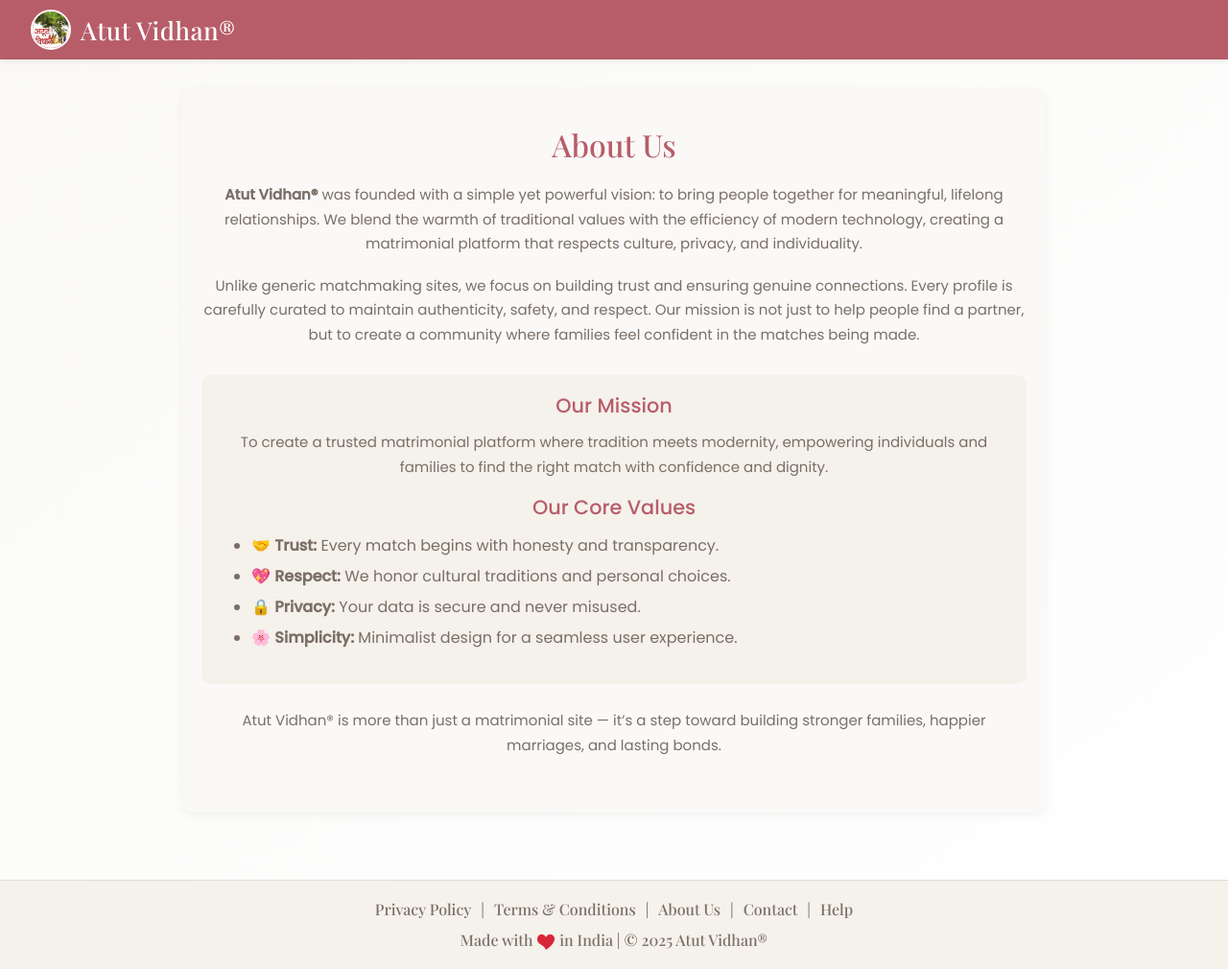
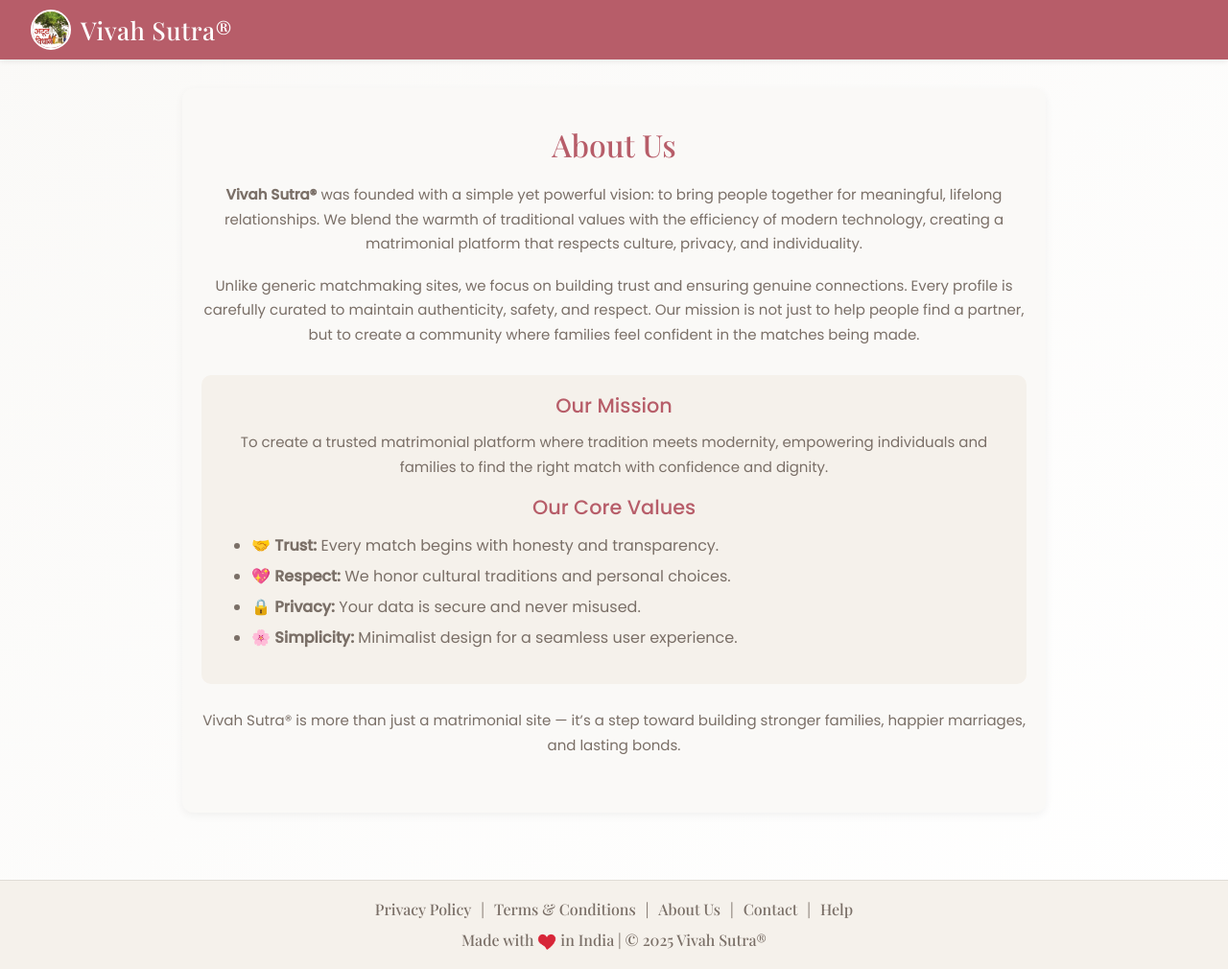
Before and after one commit to lakshayjindal/Atut, a Django app: page /about/ in a window 1280 px wide. Shown: the whole page at 96% size. Run offline with Django 5.2, Linux system fonts and the light colour scheme; tables that the repository leaves empty hold one stand-in row (values such as "Sample post"); some libraries are stand-ins or nearby versions.

Commit message:
Back to the repo

```diff
--- a/main/asgi.py
+++ b/main/asgi.py
@@ -14,3 +14,5 @@ application = ProtocolTypeRouter({
         )
     ),
 })
+
+print("USED ASGI")
--- a/pyproject.toml
+++ b/pyproject.toml
@@ -1,7 +1,7 @@
 [project]
-name = "atut-vidhan"
+name = "Vivah-Sutra"
 version = "1.0.0"
-description = "Atut Vidhan Matrimony Django ASGI App"
+description = "Vivah Sutra Matrimony Django ASGI App"
 authors = [
     { name = "Lakshay Jindal" }
 ]
--- a/templates/admin/base_site.html
+++ b/templates/admin/base_site.html
@@ -1,9 +1,9 @@
 {% extends "admin/base.html" %}
 
-{% block title %}Atut Vidhan Admin{% endblock %}
+{% block title %}Vivah Sutra Admin{% endblock %}
 
 {% block branding %}
-<h1 id="site-name"><a href="/admin">Atut Vidhan® Admin</a></h1>
+<h1 id="site-name"><a href="/admin">Vivah Sutra® Admin</a></h1>
 {% endblock %}
 
 {% block extrahead %}
--- a/templates/emails/otp_email.html
+++ b/templates/emails/otp_email.html
@@ -7,7 +7,7 @@
 <body style="font-family: Arial, sans-serif; background-color: #f7f7f7; padding: 40px 20px;">
   <div style="max-width: 600px; margin: auto; background-color: white; padding: 30px; border-radius: 8px; box-shadow: 0 5px 15px rgba(0,0,0,0.05);">
 
-    <h2 style="color: #2d3748;">🌸 Welcome to Atut Vidhan, {{ user.first_name|default:"Dear User" }}!</h2>
+    <h2 style="color: #2d3748;">🌸 Welcome to Vivah Sutra, {{ user.first_name|default:"Dear User" }}!</h2>
     <p style="font-size: 16px; color: #4a5568;">
       We're delighted to have you join our growing family of individuals looking for meaningful, lifelong connections.
     </p>
@@ -28,7 +28,7 @@
 
     <p style="font-size: 16px; color: #2d3748; margin-top: 40px;">
       With warm regards,<br>
-      💌 The Atut Vidhan Team
+      💌 The Vivah Sutra Team
     </p>
   </div>
 </body>
--- a/templates/user/auth/signup.html
+++ b/templates/user/auth/signup.html
@@ -1,7 +1,7 @@
 {% extends "../base.html" %}
 {% load static %}
 
-{% block title %}Sign Up | Atut Vidhan{% endblock title %}
+{% block title %}Sign Up | Vivah Sutra{% endblock title %}
 
 {% block extra_head %}
 <style>
--- a/templates/user/base.html
+++ b/templates/user/base.html
@@ -4,25 +4,25 @@
 <head>
     <meta charset="UTF-8">
     <meta name="viewport" content="width=device-width, initial-scale=1.0">
-    <title>Atut Vidhan® | {% block title %} {% endblock %}</title>
+    <title>Vivah Sutra® | {% block title %} {% endblock %}</title>
 
-    <meta name="description" content="Atut Vidhan® is a trusted matrimonial platform connecting singles for marriage. Discover profiles, search based on preferences, and connect with compatible life partners across India. Safe, secure, and easy matchmaking.">
-    <meta name="keywords" content="matrimonial, marriage, life partner, matchmaking site India, marriage profiles, Indian matrimonial, Atut Vidhan">
-    <meta name="author" content="Atut Vidhan®">
+    <meta name="description" content="Vivah Sutra® is a trusted matrimonial platform connecting singles for marriage. Discover profiles, search based on preferences, and connect with compatible life partners across India. Safe, secure, and easy matchmaking.">
+    <meta name="keywords" content="matrimonial, marriage, life partner, matchmaking site India, marriage profiles, Indian matrimonial, Vivah Sutra">
+    <meta name="author" content="Vivah Sutra®">
     <meta name="robots" content="index, follow">
 
     <!-- Open Graph (OG) for social media -->
-    <meta property="og:title" content="Atut Vidhan® - Find Your Life Partner with Trusted Matrimonial Service">
-    <meta property="og:description" content="Join Atut Vidhan® to search verified matrimonial profiles, connect with compatible matches, and take the next step toward your life partner. Secure and easy matchmaking.">
+    <meta property="og:title" content="Vivah Sutra® - Find Your Life Partner with Trusted Matrimonial Service">
+    <meta property="og:description" content="Join Vivah Sutra® to search verified matrimonial profiles, connect with compatible matches, and take the next step toward your life partner. Secure and easy matchmaking.">
     <meta property="og:type" content="website">
-    <meta property="og:url" content="https://www.atutvidhan.com/">
-    <meta property="og:image" content="https://www.atutvidhan.com/static/user/img/og-image.jpg">
+    <meta property="og:url" content="https://www.VivahSutra.com/">
+    <meta property="og:image" content="https://www.VivahSutra.com/static/user/img/og-image.jpg">
 
     <!-- Twitter Card Data -->
     <meta name="twitter:card" content="summary_large_image">
-    <meta name="twitter:title" content="Atut Vidhan® - Trusted Matrimonial Site for Finding Your Perfect Match">
-    <meta name="twitter:description" content="Create a profile on Atut Vidhan®, search matrimonial matches by age, religion, caste, profession, and more. Secure matchmaking for serious relationships.">
-    <meta name="twitter:image" content="https://www.atutvidhan.com/static/user/img/og-image.jpg">
+    <meta name="twitter:title" content="Vivah Sutra® - Trusted Matrimonial Site for Finding Your Perfect Match">
+    <meta name="twitter:description" content="Create a profile on Vivah Sutra®, search matrimonial matches by age, religion, caste, profession, and more. Secure matchmaking for serious relationships.">
+    <meta name="twitter:image" content="https://www.VivahSutra.com/static/user/img/og-image.jpg">
 
     <!-- Bootstrap + Icons -->
     <link href="https://cdn.jsdelivr.net/npm/bootstrap@5.3.0/dist/css/bootstrap.min.css" rel="stylesheet">
@@ -157,8 +157,8 @@
 <nav class="navbar navbar-expand-lg top-bar">
     <div class="container-fluid">
         <div class="d-flex align-items-center">
-            <img src="{% static 'user/img/logo.jfif' %}" alt="Atut Vidhan Logo" class="logo-img">
-            <span class="site-name">Atut Vidhan®</span>
+            <img src="{% static 'user/img/logo.jfif' %}" alt="Vivah Sutra Logo" class="logo-img">
+            <span class="site-name">Vivah Sutra®</span>
         </div>
 
         <!-- Mobile toggle button -->
@@ -206,7 +206,7 @@
         </div>
         <div class="footer-bottom">
             Made with <img src="{% static "user/img/heart 1.png" %}" alt="Love"> in India
-            | © 2025 Atut Vidhan®
+            | © 2025 Vivah Sutra®
         </div>
     </div>
 {% endif %}
@@ -219,11 +219,11 @@
 {
   "@context": "https://schema.org",
   "@type": "WebSite",
-  "name": "Atut Vidhan®",
-  "url": "https://www.atutvidhan.com/",
+  "name": "Vivah Sutra®",
+  "url": "https://www.VivahSutra.com/",
   "potentialAction": {
     "@type": "SearchAction",
-    "target": "https://www.atutvidhan.com/search?q={search_term_string}",
+    "target": "https://www.VivahSutra.com/search?q={search_term_string}",
     "query-input": "required name=search_term_string"
   }
 }
--- a/templates/user/brandfiles/about.html
+++ b/templates/user/brandfiles/about.html
@@ -1,6 +1,6 @@
 {% extends "../base.html" %}
 
-{% block title %}About Us | Atut Vidhan®{% endblock %}
+{% block title %}About Us | Vivah Sutra®{% endblock %}
 
 {% block content %}
 <style>
@@ -56,7 +56,7 @@
     <h1>About Us</h1>
 
     <p>
-        <strong>Atut Vidhan®</strong> was founded with a simple yet powerful vision:
+        <strong>Vivah Sutra®</strong> was founded with a simple yet powerful vision:
         to bring people together for meaningful, lifelong relationships.
         We blend the warmth of traditional values with the efficiency of modern technology,
         creating a matrimonial platform that respects culture, privacy, and individuality.
@@ -86,7 +86,7 @@
     </div>
 
     <p style="margin-top:25px;">
-        Atut Vidhan® is more than just a matrimonial site — it’s a step toward
+        Vivah Sutra® is more than just a matrimonial site — it’s a step toward
         building stronger families, happier marriages, and lasting bonds.
     </p>
 </div>
--- a/templates/user/brandfiles/contactus.html
+++ b/templates/user/brandfiles/contactus.html
@@ -1,6 +1,6 @@
 {% extends "../base.html" %}
 
-{% block title %}Contact Us | Atut Vidhan®{% endblock %}
+{% block title %}Contact Us | Vivah Sutra®{% endblock %}
 
 {% block content %}
 <style>
@@ -85,9 +85,9 @@
 
     <div class="contact-info">
         <p>We’d love to hear from you! Reach out to us anytime:</p>
-        <p>📧 Email: <a href="mailto:support@atutvidhan.com">support@atutvidhan.com</a></p>
+        <p>📧 Email: <a href="mailto:support@VivahSutra.com">support@VivahSutra.com</a></p>
         <p>📞 Phone: +91-98765-43210</p>
-        <p>📍 Address: Atut Vidhan Pvt Ltd, Connaught Place, New Delhi, India</p>
+        <p>📍 Address: Vivah Sutra Pvt Ltd, Connaught Place, New Delhi, India</p>
     </div>
 
     <div class="contact-form">
--- a/templates/user/brandfiles/faq.html
+++ b/templates/user/brandfiles/faq.html
@@ -1,6 +1,6 @@
 {% extends "../base.html" %}
 
-{% block title %}Help & FAQs | Atut Vidhan®{% endblock %}
+{% block title %}Help & FAQs | Vivah Sutra®{% endblock %}
 
 {% block content %}
 <style>
@@ -60,7 +60,7 @@
         <div class="accordion-item">
             <h2 class="accordion-header" id="q2">
                 <button class="accordion-button collapsed" type="button" data-bs-toggle="collapse" data-bs-target="#a2">
-                    Is my information safe on Atut Vidhan®?
+                    Is my information safe on Vivah Sutra®?
                 </button>
             </h2>
             <div id="a2" class="accordion-collapse collapse" data-bs-parent="#faqAccordion">
--- a/templates/user/brandfiles/privacypolicy.html
+++ b/templates/user/brandfiles/privacypolicy.html
@@ -1,6 +1,6 @@
 {% extends "../base.html" %}
 
-{% block title %}Privacy Policy | Atut Vidhan®{% endblock %}
+{% block title %}Privacy Policy | Vivah Sutra®{% endblock %}
 
 {% block content %}
 <style>
@@ -52,7 +52,7 @@
     <h1>Privacy Policy</h1>
 
     <p>
-        At <strong>Atut Vidhan®</strong>, your trust is our priority. This Privacy Policy explains how
+        At <strong>Vivah Sutra®</strong>, your trust is our priority. This Privacy Policy explains how
         we collect, use, and protect your personal information when you use our matrimonial platform.
         By accessing or using our services, you agree to the practices described in this policy.
     </p>
@@ -118,7 +118,7 @@
     <h2>9. Contact Us</h2>
     <p>
         If you have questions regarding this Privacy Policy, you may reach us at: <br>
-        📧 <a href="mailto:support@atutvidhan.com" style="color:var(--color-accent-1);">support@atutvidhan.com</a>
+        📧 <a href="mailto:support@VivahSutra.com" style="color:var(--color-accent-1);">support@VivahSutra.com</a>
     </p>
 
     <p class="last-updated">Last updated: January 2025</p>
--- a/templates/user/user_dashboard.html
+++ b/templates/user/user_dashboard.html
@@ -1,5 +1,5 @@
 {% extends "./base.html" %} {% load static %} {% block title %}User Dashboard |
-Atut Vidhan®{% endblock title %} {% block extra_head %}
+Vivah Sutra®{% endblock title %} {% block extra_head %}
 <style>
   body {
     background: var(--color-primary-bg);
```
Also changed, not shown: main/settings.py (+5 -6 lines), templates/user/brandfiles/terms.html (+5 -5 lines), templates/user/index.html (+17 -17 lines), user/admin.py (+4 -4 lines), user/views.py (+6 -6 lines), .github/workflows/deploy.yml (deleted), db.sqlite3, readme.md, 1 other file.
